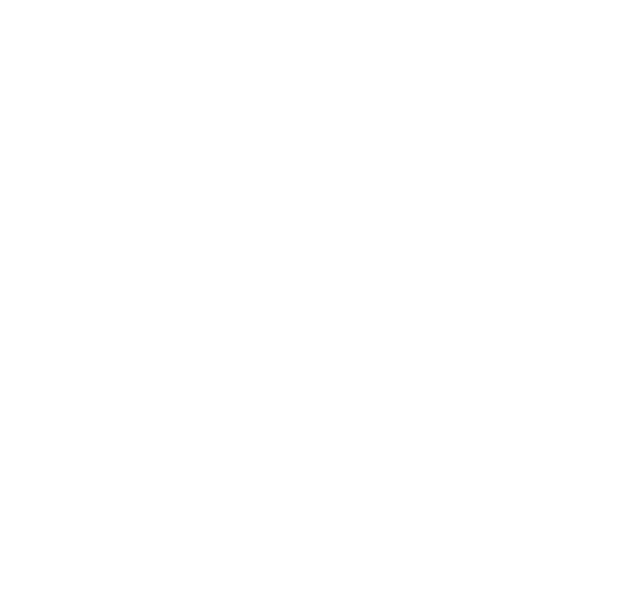
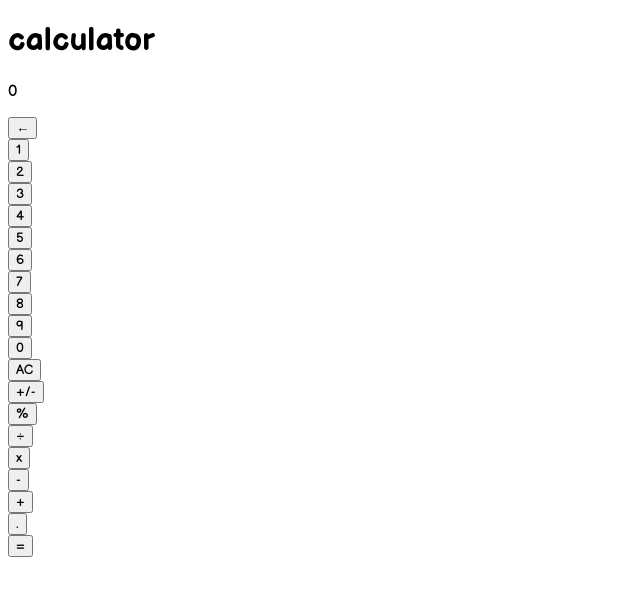
Before and after one commit to woncodes/pingu-calculator, a plain HTML site: page index.html in a window 1280 px wide. Shown: the whole page, without its empty margins (0-640 px from the left). Drawn offline with Linux system fonts and the light colour scheme.

Commit message:
add calculator buttons

```diff
--- a/index.html
+++ b/index.html
@@ -8,6 +8,39 @@
   <title>Pingu Calculator</title>
 </head>
 <body>
+  <h1 class="title">calculator</h1>
+  <div class="calculator-button-grid">
 
+    <div class="display-container">
+      <p class="display">0</p>
+    </div>
+
+    <div class="backspace-container">
+      <button id="backspace">&#8592;</button>
+    </div>
+
+    <div class="item" id="item-one"><button class="number" id="one" value=1>1</button></div>
+    <div class="item" id="item-two"><button class="number" id="two" value=2>2</button></div>
+    <div class="item" id="item-three"><button class="number" id="three" value=3>3</button></div>
+    <div class="item" id="item-four"><button class="number" id="four" value=4>4</button></div>
+    <div class="item" id="item-five"><button class="number" id="five" value=5>5</button></div>
+    <div class="item" id="item-six"><button class="number" id="six" value=6>6</button></div>
+    <div class="item" id="item-seven"><button class="number" id="seven" value=7>7</button></div>
+    <div class="item" id="item-eight"><button class="number" id="eight" value=8>8</button></div>
+    <div class="item" id="item-nine"><button class="number" id="nine" value=9>9</button></div>
+    <div class="item" id="item-zero"><button class="number" id="zero" value=0>0</button></div>
+
+    <div class="item" id="item-clear"><button class="function" id="clear" value="clear">AC</button></div>
+    <div class="item" id="item-plusminus"><button class="function" id="plusminus" value="plusminus">+/-</button></div>
+    <div class="item" id="item-percent"><button class="function" id="percent" value="percent">%</button></div>
+
+    <div class="item" id="item-divide"><button class="operator" id="divide" value="divide">÷</button></div>
+    <div class="item" id="item-mutiply"><button class="operator" id="multiply"value="multiply">x</button></div>
+    <div class="item" id="item-minus"><button class="operator" id="minus"value="minus">-</button></div>
+    <div class="item" id="item-plus"><button class="operator" id="plus"value="plus">+</button></div>
+
+    <div class="item" id="item-point"><button id="point" value="point">.</button></div>
+    <div class="item" id="item-equals"><button id="equals" value="equals">=</button></div>
+  </div>
 </body>
 </html>
```
